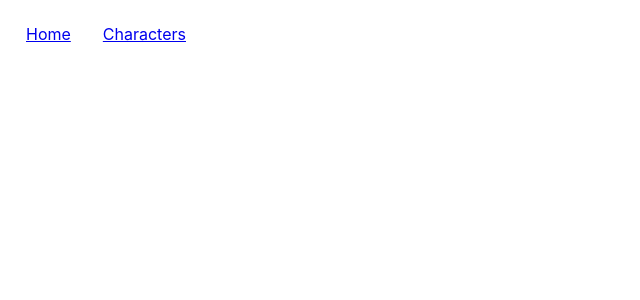
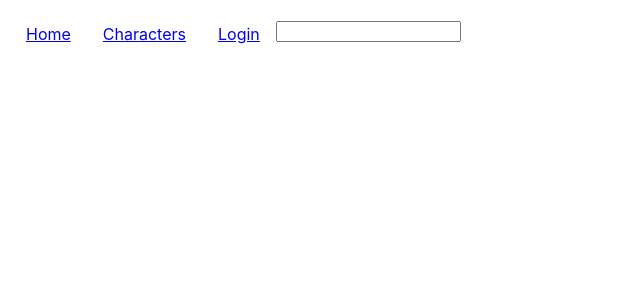
Before and after one commit to evansst/homers-words-of-wisdom, a React (Create React App) app: page /login in a window 1280 px wide. Shown: the top 300 px of the page, without its empty margins (0-640 px from the left). Built offline with nearby package versions, Linux system fonts and the light colour scheme.

Commit message:
adds login route

```diff
--- a/src/App.css
+++ b/src/App.css
@@ -29,6 +29,7 @@
 }
 
 .nav-bar {
+  width: 100%;
   list-style-type: none;
   margin: 0;
   padding: 10px;
--- a/src/App.js
+++ b/src/App.js
@@ -1,4 +1,4 @@
-import React from 'react';
+import React, { Component } from 'react';
 import {
   BrowserRouter as Router,
   Switch,
@@ -6,15 +6,30 @@ import {
   Link
 } from "react-router-dom";
 import './App.css';
-import QuoteList from './containers/QuoteList';
 import CharacterList from './containers/CharacterList';
 import CharacterPage from './components/CharacterPage';
+import Login from './components/Login';
 
-function App() {
+class App extends Component {
+
+  state = {
+    user: {
+      name: '',
+      email: '',
+      password: '',
+    }
+  }
+
+  login = (formData) => {
+
+  }
+
+
+  render() {
     return (
       <Router>
         <div>
-        <nav>
+          <nav style={{width: '100%'}}>
             <ul className="nav-bar">
               <li className="nav-link">
                 <Link to="/">Home</Link>
@@ -22,16 +37,21 @@ function App() {
               <li className="nav-link">
                 <Link to="/characters">Characters</Link>
               </li>
+              <li className="nav-link">
+                <Link to="/login">Login</Link>
+              </li>
             </ul>
           </nav>
 
           <Switch>
             <Route exact path="/characters" render={routerProps => <CharacterList {...routerProps} />} />
             <Route path="/characters/:id" render={routerProps => <CharacterPage {...routerProps} />} />
+            <Route path="/login" render={routerProps => <Login {...routerProps} handleLogin={this.login}/>} />
           </Switch>
         </div>
       </Router>
     );
   }
+}
 
 export default App;
--- a/src/components/CharacterPage.js
+++ b/src/components/CharacterPage.js
@@ -7,7 +7,6 @@ export default class CharacterPage extends Component {
       name: '',
       quotes: [],
       image: '',
-
     }
   }
 
@@ -23,8 +22,6 @@ export default class CharacterPage extends Component {
 
   render() {
     const { character, character: { quotes } } = this.state
-
-
 
     return (
       <>
--- /dev/null
+++ b/src/components/Login.js
@@ -0,0 +1,18 @@
+import React, { Component } from 'react';
+
+export default class Login extends Component {
+  state = {
+
+  }
+
+
+  render() {
+    return (
+      <div className="Login">
+        <form onSubmit={this.props.handleLogin}>
+          <input type="text" ></input>
+        </form>
+      </div>
+    )
+  }
+}
```
Lines whose indentation alone changed are shown as unchanged.
